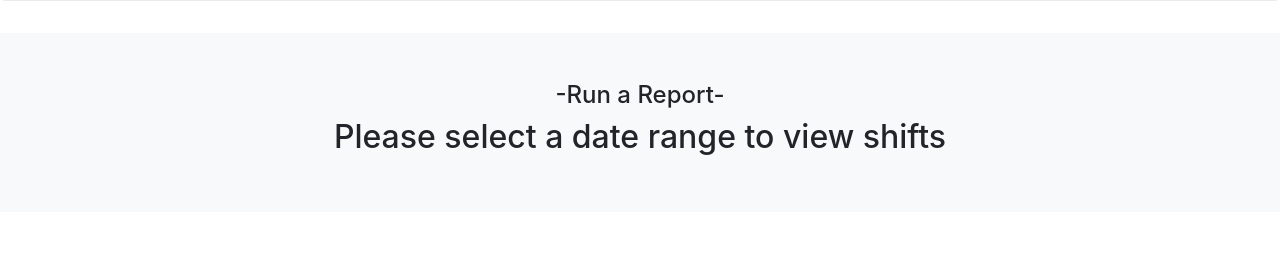
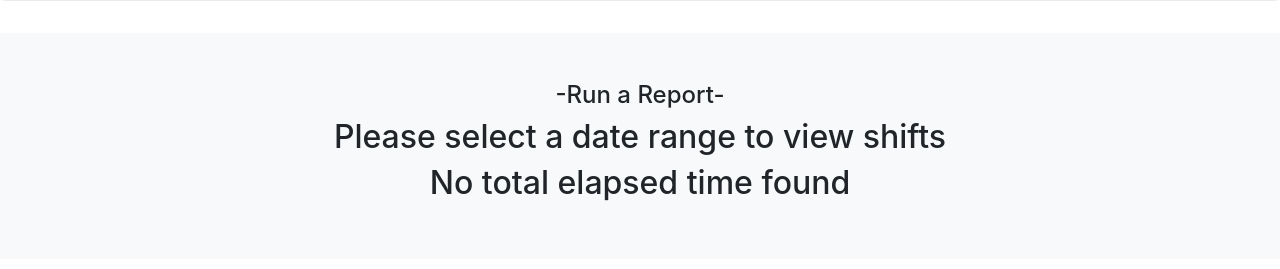
Before and after one commit to SinProp/TimeTrackerApp, a Flask app: template flask_app/templates/shift_report.html in a window 1280 px wide. Shown: the part 293-562 px from the top of the page. Run offline with Flask 2, Linux system fonts and the light colour scheme; the template is opened without the code that fills it, so the values that code supplies are empty; some libraries are stand-ins or nearby versions.

Commit message:
Completed Run a report function allowing for custom queries added IM Number to edit shift

```diff
--- a/flask_app/controllers/shifts.py
+++ b/flask_app/controllers/shifts.py
@@ -3,7 +3,7 @@ from flask_app import app
 from flask_app.models.job import Job
 from flask_app.models.user import User
 from flask_app.models.shift import Shift
-from datetime import datetime
+from datetime import datetime, timedelta
 dateFormat = "%m/%d/%Y %I:%M %p"
 
 
@@ -54,7 +54,25 @@ def shift_report():
         }
 
         shifts = Shift.find_shifts_in_date_range(data)
-        return render_template('shift_report.html', shifts=shifts, user=User.get_by_id(user_data))
+
+        dateFormat = "%m/%d/%Y %I:%M %p"
+        total_elapsed_time = timedelta()  # Initialize a timedelta object
+
+        for shift in shifts:
+            if shift.elapsed_time:
+                total_elapsed_time += shift.elapsed_time
+
+        # format the total elapsed time
+        hours, remainder = divmod(total_elapsed_time.total_seconds(), 3600)
+        minutes, seconds = divmod(remainder, 60)
+        total_elapsed_time_hms = '{:02}:{:02}:{:02}'.format(
+            int(hours), int(minutes), int(seconds))
+
+        formatted_elapsed_time = '{:02}:{:02}:{:02}'.format(
+            int(hours), int(minutes), int(seconds))
+        print(formatted_elapsed_time)
+
+        return render_template('shift_report.html', shifts=shifts, user=User.get_by_id(user_data), total_elapsed_time_hms=total_elapsed_time_hms, formatted_elapsed_time=total_elapsed_time, start_date=data['start_date'], end_date=data['end_date'])
     else:
         return render_template('shift_report.html', user=User.get_by_id(user_data))
 
@@ -70,7 +88,17 @@ def edit_shift(id):
     user_data = {
         "id": session['user_id']
     }
-    return render_template("edit_shift.html", shift=Shift.get_one_shift(data), user=User.get_by_id(user_data))
+
+    shift = Shift.get_one_shift(data)
+
+    job_data = {
+        "id": shift.job_id  # assuming Shift model has a job_id field
+
+    }
+
+    job = Job.get_one(job_data)  # fetch the job associated with this shift
+
+    return render_template("edit_shift.html", shift=shift, job=job, user=User.get_by_id(user_data))
 
 
 @app.route('/update/shift/<int:id>', methods=['POST'])
--- a/flask_app/templates/edit_shift.html
+++ b/flask_app/templates/edit_shift.html
@@ -45,6 +45,7 @@
                 <!-- <form action="/add/shift" method="request" class="col-11 p-4 my-4 bg-dark text-light mx-auto"> -->
 
                     <h4 class="mb-3" id='buy'> Shift ID: *{{ shift.id }}*</h4>
+                    <h4 class="mb-3" id='buy'> IM Number: {{ job.im_number }}</h4>
 
                     <br/>
 
--- a/flask_app/templates/shift_report.html
+++ b/flask_app/templates/shift_report.html
@@ -50,17 +50,31 @@
             {% if user.department == 'ADMINISTRATIVE' %}
             <form action="/shift_report" method="POST">
                 <label for="start_date">Start Date:</label><br>
-                <input type="date" id="start_date" name="start_date"><br>
+                <input type="date" id="start_date" name="start_date" value="{{ start_date }}"><br>
                 <label for="end_date">End Date:</label><br>
-                <input type="date" id="end_date" name="end_date"><br>
+                <input type="date" id="end_date" name="end_date" value="{{ end_date }}"><br>
                 <input type="submit" value="Submit">
             </form>
             {% endif %}
 
+            {% if total_elapsed_time_hms %}
+                <h2>Total Elapsed Time (H:M:S): {{ total_elapsed_time_hms }}</h2>
+            {% else %}
+                <h2>No total elapsed time found</h2>
+            {% endif %}
+
+            <!-- {% if formatted_elapsed_time %}
+                <h2>Total Elapsed Time: {{ formatted_elapsed_time }}</h2>
+            {% else %}
+                <h2>No formatted elapsed time found</h2>
+            {% endif %} -->
 
             {% if shifts %}
             <!-- Total Shifts -->
             <h2>Total Shifts in Date Range: {{ shifts|length }}</h2>
+
+
+
 
             <!-- Shifts Table -->
             {% for shift in shifts %}
```
